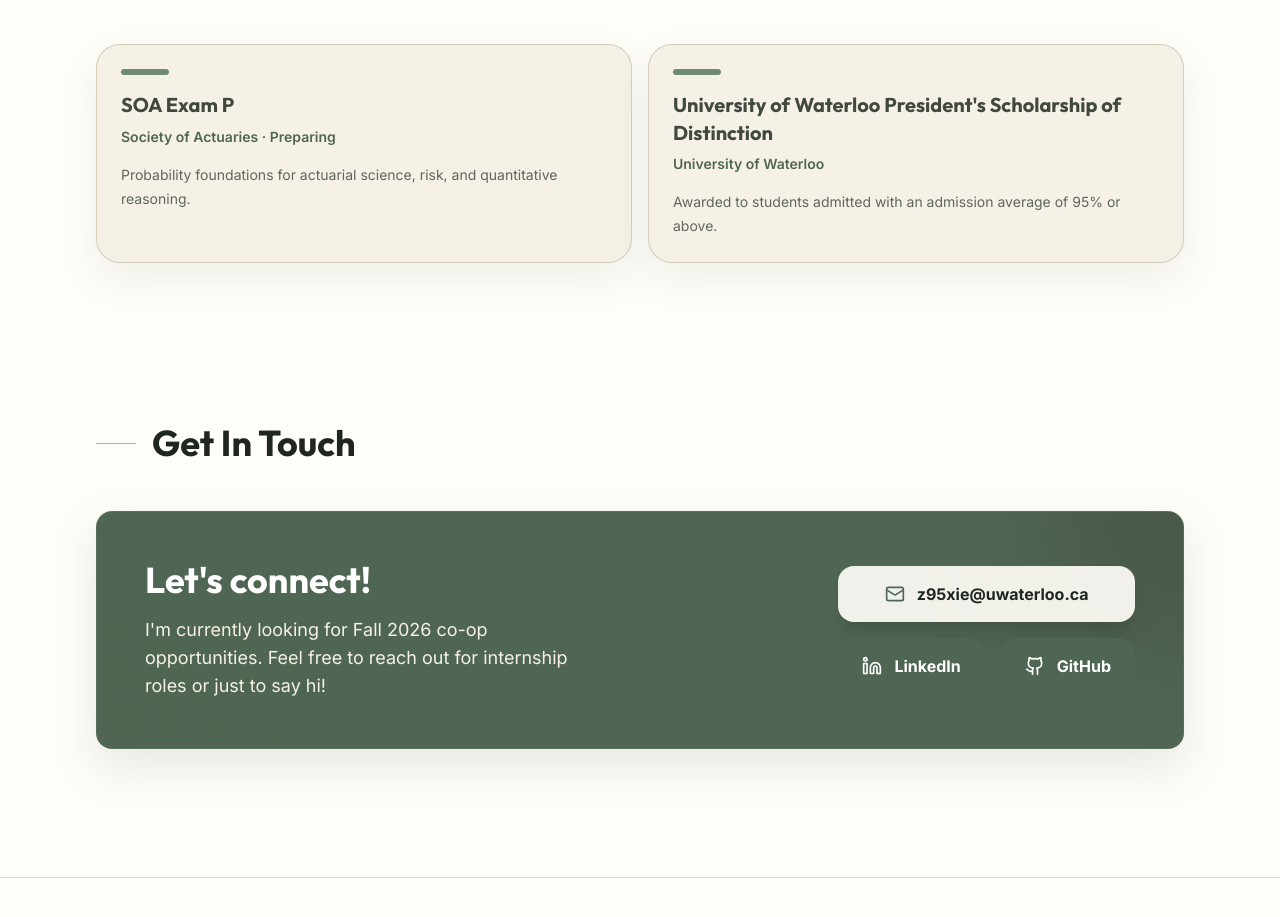
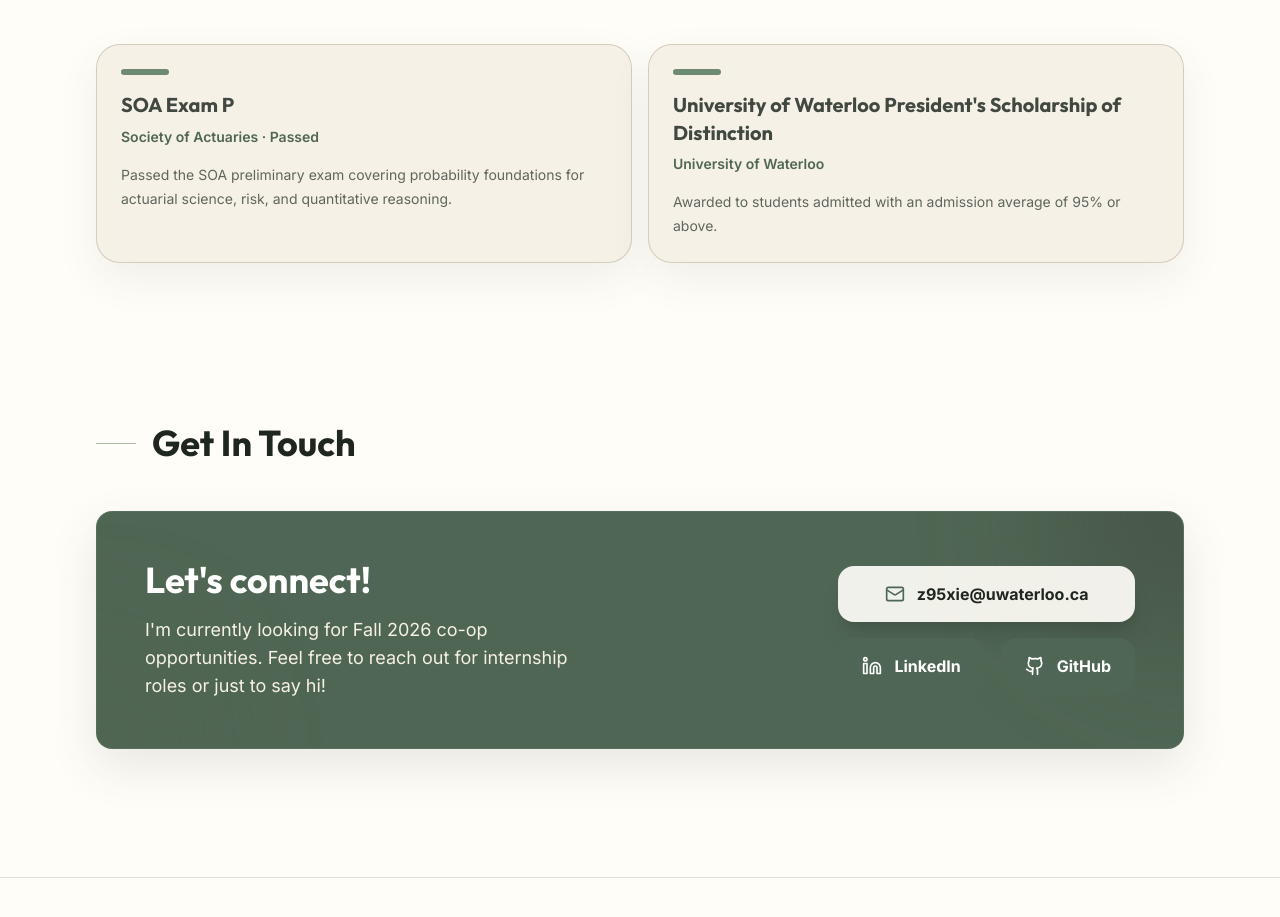
Before and after one commit to molly-xie-uw/website, a React (Vite) app: page / in a window 1280 px wide. Shown: the part 3988-4905 px from the top of the page. Built offline with nearby package versions, Linux system fonts and the light colour scheme.

Commit message:
Update SOA Exam P status

```diff
--- a/src/components/CertificateSection.jsx
+++ b/src/components/CertificateSection.jsx
@@ -1,8 +1,8 @@
 const credentials = [
   {
     title: 'SOA Exam P',
-    meta: 'Society of Actuaries · Preparing',
-    description: 'Probability foundations for actuarial science, risk, and quantitative reasoning.',
+    meta: 'Society of Actuaries · Passed',
+    description: 'Passed the SOA preliminary exam covering probability foundations for actuarial science, risk, and quantitative reasoning.',
   },
   {
     title: "University of Waterloo President's Scholarship of Distinction",
```
